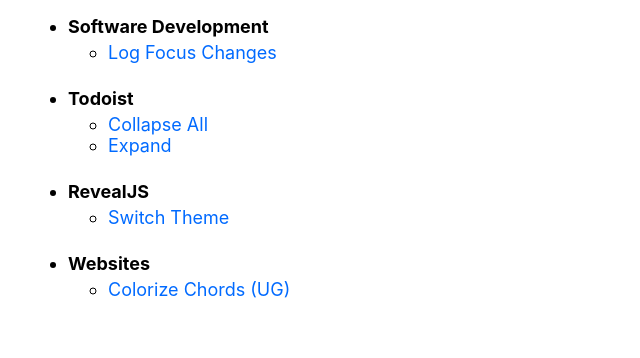
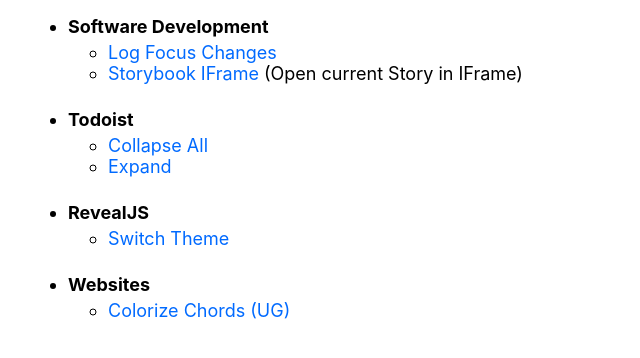
Before and after one commit to darekkay/config-files, a plain HTML site: page scripts/bookmarklets.html in a window 1280 px wide. Shown: the part 74-432 px from the top of the page, without its empty margins (0-640 px from the left). Drawn offline with Linux system fonts and the light colour scheme.

Commit message:
Add bookmarklet to open Storybook IFrames

```diff
--- a/scripts/bookmarklets.html
+++ b/scripts/bookmarklets.html
@@ -66,6 +66,9 @@
         <li>
           <a href="javascript:(function()%7Bdocument.addEventListener('focusin'%2C%20()%20%3D%3E%20console.log(document.activeElement)%2C%20false)%3BArray.from(document.getElementsByTagName(%22iframe%22)).map(iframe%20%3D%3E%20iframe.contentWindow.document).forEach(iframeDoc%20%3D%3E%20iframeDoc.addEventListener('focusin'%2C%20()%20%3D%3E%20console.log(iframeDoc.activeElement)%2C%20false))%7D)()">Log Focus Changes</a>
         </li>
+        <li>
+          <a href="javascript:(function()%7Bconst%20searchParams%20%3D%20new%20URLSearchParams(window.location.search)%3Bwindow.location%20%3D%20%60http%3A%2F%2Flocalhost%3A6006%2Fiframe.html%3FselectedKind%3D%24%7BsearchParams.get(%22selectedKind%22)%7D%26selectedStory%3D%24%7BsearchParams.get(%22selectedStory%22)%7D%60%7D)()">Storybook IFrame</a> (Open current Story in IFrame)
+        </li>
       </ul>
     </li>
     <li><h2>Todoist</h2>
```
